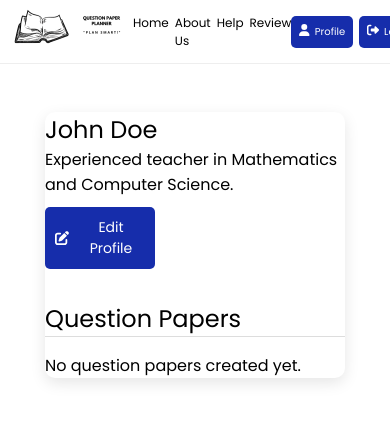
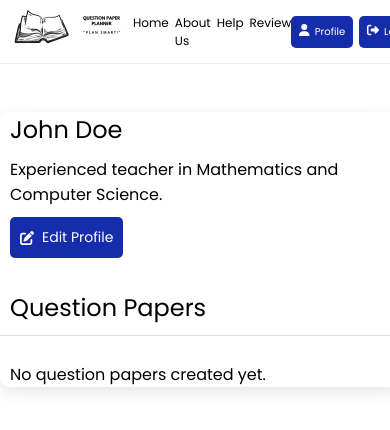
Before and after one commit to BhoomiGupta03/Question-Paper-Planner-frontend, a React (Create React App) app: page /profile in a window 390 px wide. Shown: the top 430 px of the page. Built offline with nearby package versions, Linux system fonts and the light colour scheme.

Commit message:
done with the proper functionality of all the pages

```diff
--- a/src/components/Aboutus/Aboutuscontent.jsx
+++ b/src/components/Aboutus/Aboutuscontent.jsx
@@ -25,14 +25,14 @@ const AboutUsContent = () => {
         At Question Paper Planner, we understand the challenges teachers face when it comes to creating effective and well-structured question papers. Our goal is to simplify this process, allowing teachers to focus on what truly matters – educating and inspiring students.
       </p>
       <p>
-        Our platform provides an intuitive approach to generating question papers. Teachers can input their academic year, semester, and subject, add topics or directly enter questions, and our system organizes them to create balanced, randomized question papers.
+        Our platform provides an intuitive approach to generating question papers. Teachers can input their academic year, semester, and subject,enter questions, and our system organizes them to create balanced, randomized question papers.
       </p>
       <h3>Why Choose Question Paper Planner?</h3>
       <ul className="features-list">
         {[
           { key: "simplicity", label: "Simplicity", description: "A seamless and intuitive interface designed to make question paper creation quick and easy." },
           { key: "efficiency", label: "Efficiency", description: "Save time by automating the randomization and organization of questions while avoiding repetitions." },
-          { key: "flexibility", label: "Flexibility", description: "Customize question papers by choosing the number of questions per unit and inputting topics or questions directly." },
+          { key: "flexibility", label: "Flexibility", description: "Customize question papers by choosing the number of questions per unit and questions directly." },
           { key: "support", label: "Support for Teachers", description: "We are committed to helping teachers focus on teaching by streamlining administrative tasks." },
         ].map((feature) => (
           <li
--- a/src/components/Pages/Help.jsx
+++ b/src/components/Pages/Help.jsx
@@ -47,9 +47,7 @@ function Help() {
           <li>
             <strong>Simplicity:</strong> Enjoy a seamless and intuitive interface designed for quick and easy question paper creation.
           </li>
-          <li>
-            <strong>Efficiency:</strong> Save time by automating question organization and randomization without worrying about repetitions.
-          </li>
+
           <li>
             <strong>Flexibility:</strong> Customize your question papers by choosing how many questions you want from each unit.
           </li>
@@ -58,7 +56,7 @@ function Help() {
           </li>
         </ul>
 
-        <h3>5. Managing Your Question Bank</h3>
+        {/* <h3>5. Managing Your Question Bank</h3>
         <ul>
           <li>
             <strong>Editing Questions:</strong> Easily update questions in your bank to keep content accurate and relevant.
@@ -66,7 +64,7 @@ function Help() {
           <li>
             <strong>Deleting Questions:</strong> Remove outdated questions with just a few clicks to keep your bank clean and organized.
           </li>
-        </ul>
+        </ul> */}
 
         <h3>6. Frequently Asked Questions (FAQ)</h3>
         <ul>
--- a/src/components/Profile/Profile.jsx
+++ b/src/components/Profile/Profile.jsx
@@ -130,7 +130,7 @@ const ProfilePage = () => {
                   <div className="button-group">
                     <button onClick={() => setActiveModal({ type: 'paper', paper })}>Open Question Paper</button>
                     <button onClick={() => setActiveModal({ type: 'bank', paper })}>Open Question Bank</button>
-                    <button onClick={() => confirmDelete(paper.id)}><FontAwesomeIcon icon={faTrash} /> Delete</button>
+                    <button className="dlt-btn" onClick={() => confirmDelete(paper.id)}><FontAwesomeIcon icon={faTrash} /> Delete</button>
                   </div>
                 </div>
               ))
--- a/src/css/App.css
+++ b/src/css/App.css
@@ -986,11 +986,6 @@ button:hover {
     font-size: 14px;
     color: white;
 }
-
-.button-group button svg {
-    filter: invert(1);
-}
-
 /* Button Colors */
 .button-group button {
     background-color: #162DAB;
@@ -1000,12 +995,23 @@ button:hover {
     background-color: #01579b;
 }
 
-.button-group button.delete-btn {
-    background-color: #d32f2f;
-}
-
-.button-group button.delete-btn:hover {
-    background-color: #b71c1c;
+.button-group .dlt-btn  {
+    background-color: #dc3545;
+}
+.button-group .dlt-btn:hover {
+    background-color: #c82333;
+}
+.button-group button svg {
+    filter: invert(1);
+}
+
+/* Button Colors */
+.button-group button {
+    background-color: #162DAB;
+}
+
+.button-group button:hover {
+    background-color: #01579b;
 }
 
 /* Modal Styling */
@@ -1468,7 +1474,6 @@ button:hover {
 
     .profile-content .edit-save-btn button {
         padding: 10px;
-        width: 110px;
         font-size: 14px;
     }
 }
@@ -1577,9 +1582,19 @@ button:hover {
     }
 
     .profile-content {
-        width: 300px;
+        width: 400px;
         padding: 0;
-        margin: 3em auto;
+    }
+
+    .profile-content h2,p{
+        margin: 10px;
+    }
+    .profile-content .edit-save-btn{
+        margin: 10px;
+    }
+
+    .button-group button{
+        padding: 8px;
     }
 
     .log-sign {
```
